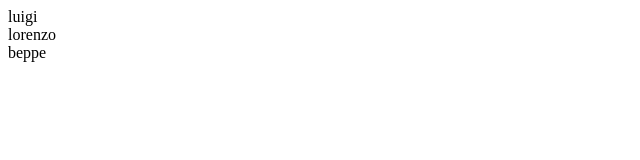
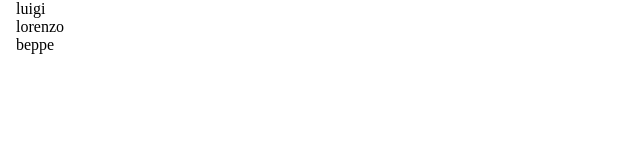
Before and after one commit to SamGrass/vite-comics, a Vue app: page / in a window 1280 px wide. Shown: the top 160 px of the page, without its empty margins (0-640 px from the left). Built offline with nearby package versions, Linux system fonts and the light colour scheme.

Commit message:
link general scss a App

```diff
--- a/src/App.vue
+++ b/src/App.vue
@@ -15,11 +15,13 @@
 </script>
 
 <template>
-  <HeaderApp/>
-  <MainApp/>
-  <FooterApp/>
+  <div class="container">
+    <HeaderApp/>
+    <MainApp/>
+    <FooterApp/>
+  </div>
 </template>
 
-<style lang="scss" scoped>
-
+<style lang="scss">
+  @use './styles/general.scss' as *
 </style>
```
